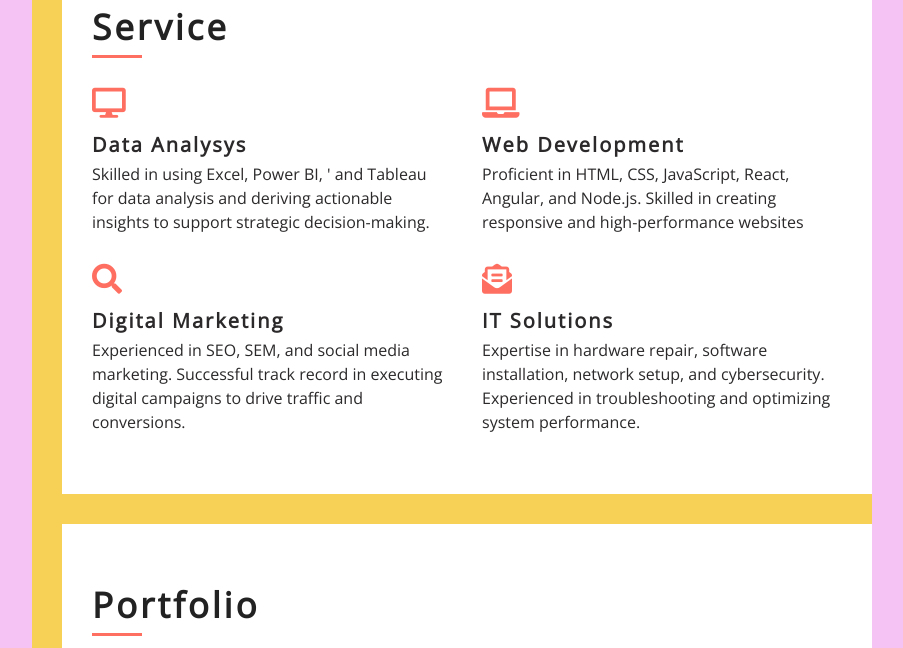
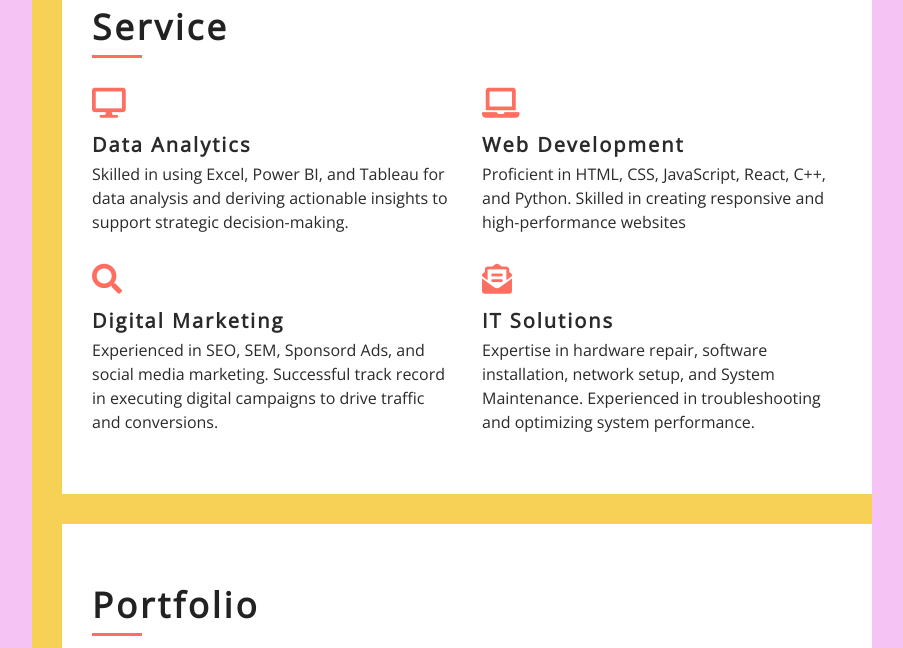
Before and after one commit to Cpluss1/Godwin-Resume, a plain HTML site: page index.html in a window 1280 px wide. Shown: the part 2460-3108 px from the top of the page, without its empty margins (338-1241 px from the left). Drawn offline with nearby package versions, Linux system fonts and the light colour scheme.

Commit message:
Update index.html

```diff
--- a/index.html
+++ b/index.html
@@ -256,8 +256,8 @@
                             <div class="col-md-6">
                                 <div class="srv-col">
                                     <i class="fa fa-desktop"></i>
-                                    <h3>Data Analysys</h3>
-                                    <p>Skilled in using Excel, Power BI, '
+                                    <h3>Data Analytics</h3>
+                                    <p>Skilled in using Excel, Power BI,
                                         and Tableau for data analysis and deriving actionable insights to support strategic decision-making.</p>
                                 </div>
                             </div>
@@ -265,7 +265,7 @@
                                 <div class="srv-col">
                                     <i class="fa fa-laptop"></i>
                                     <h3>Web Development</h3>
-                                    <p>Proficient in HTML, CSS, JavaScript, React, Angular, and Node.js.
+                                    <p>Proficient in HTML, CSS, JavaScript, React, C++, and Python.
                                          Skilled in creating responsive and high-performance websites</p>
                                 </div>
                             </div>
@@ -273,7 +273,7 @@
                                 <div class="srv-col">
                                     <i class="fa fa-search"></i>
                                     <h3>Digital Marketing</h3>
-                                    <p>Experienced in SEO, SEM, and social media marketing.
+                                    <p>Experienced in SEO, SEM, Sponsord Ads, and social media marketing.
                                         Successful track record in executing digital campaigns to drive traffic and conversions.</p>
                                 </div>
                             </div>
@@ -281,7 +281,7 @@
                                 <div class="srv-col">
                                     <i class="fa fa-envelope-open-text"></i>
                                     <h3>IT Solutions</h3>
-                                    <p>Expertise in hardware repair, software installation, network setup, and cybersecurity.
+                                    <p>Expertise in hardware repair, software installation, network setup, and System Maintenance.
                                         Experienced in troubleshooting and optimizing system performance.</p>
                                 </div>
                             </div>
@@ -324,7 +324,7 @@
                                         <img src="img/bigvile.jpg" class="img-fluid" alt="">
                                         <a href="img/bigvile.png" class="link-preview" data-lightbox="portfolio" data-title="Project Name" title="Preview"><i class="fa fa-eye"></i></a>
                                         <a href="https://bigvillehighschool.com.ng/" class="link-details" title="More Details"><i class="fa fa-link"></i></a>
-                                        <a class="portfolio-title" href="#">School Portal <span>Bigville School</span></a>
+                                        <a class="portfolio-title" href="#">School Portal <span>Bigville High School</span></a>
                                     </figure>
                                 </div>
                             </div>
```
